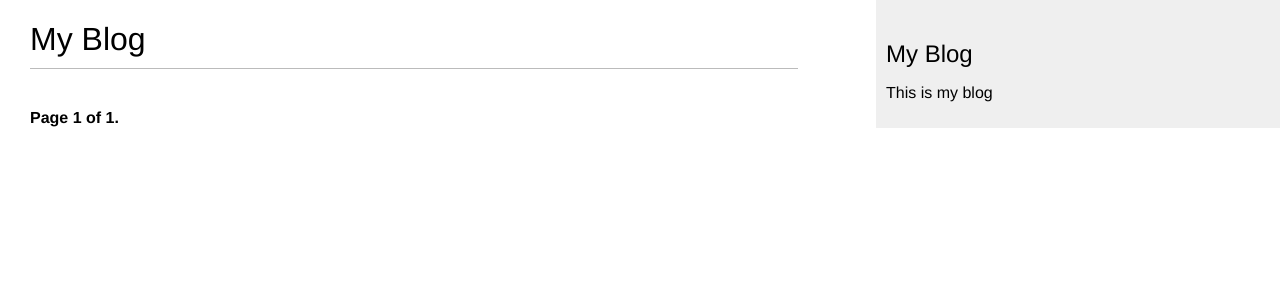
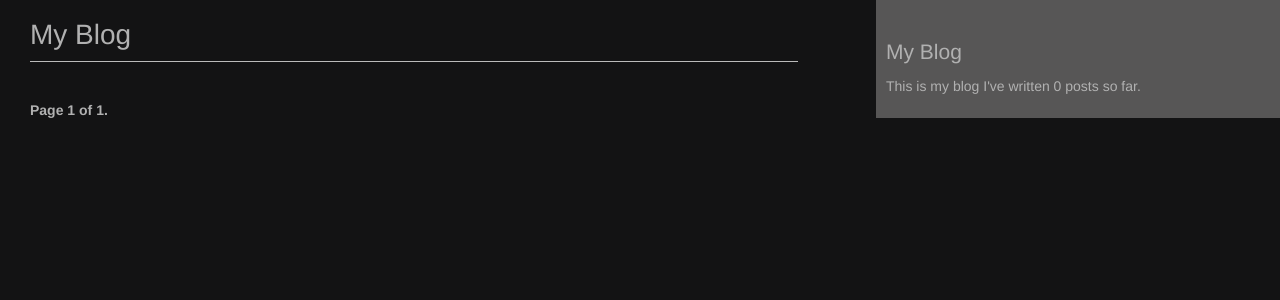
Before and after one commit to kravchend/Site_Blog_Django_project, a Django app: page /blog/ in a window 1280 px wide. Shown: the top 300 px of the page. Run offline with Django 5.2, Linux system fonts and the light colour scheme; data that the repository does not hold is empty.

Commit message:
Добавлены теги и изменены стили

```diff
--- a/blog/models.py
+++ b/blog/models.py
@@ -2,6 +2,7 @@ from django.db import models
 from django.utils import timezone
 from django.contrib.auth.models import User
 from django.urls import reverse
+from taggit.managers import TaggableManager
 
 # Create your models here.
 class PublishedManager(models.Manager):
@@ -32,6 +33,7 @@ class Post(models.Model):
 
     objects = models.Manager()
     published = PublishedManager()
+    tags = TaggableManager()
 
     class Meta:
         ordering = ['-publish',]
--- a/blog/static/css/blog.css
+++ b/blog/static/css/blog.css
@@ -2,6 +2,9 @@ body {
     margin:0;
     padding:0;
     font-family:helvetica, sans-serif;
+    font-size:14px;
+    color: #b1b1b1;
+    background: #131314;
 }
 
 a {
@@ -30,7 +33,7 @@ h2 {
     float:right;
     width:30%;
     padding:10px;
-    background:#efefef;
+    background: #575656;
     height:100%;
 }
 
--- a/blog/templates/blog/base.html
+++ b/blog/templates/blog/base.html
@@ -1,6 +1,6 @@
+{% load blog_tags %}
 {% load static %}
 <!DOCTYPE html>
-<html lang="en">
 </html>
 <head>
     <meta charset="UTF-8">
@@ -14,7 +14,10 @@
     </div>
     <div id="sidebar">
         <h2>My Blog</h2>
-        <p>This is my blog</p>
+        <p>
+            This is my blog
+            I've written {% total_posts %} posts so far.
+        </p>
     </div>
 </body>
 </html>
--- a/blog/templates/blog/post/list.html
+++ b/blog/templates/blog/post/list.html
@@ -4,16 +4,25 @@
 
 {% block content %}
     <h1>My Blog</h1>
+    {% if tag %}
+        <h2>Posts tagged with "{{ tag.name }}"</h2>
+    {% endif %}
     {% for post in posts %}
         <h2>
             <a href="{{ post.get_absolute_url }}">
                 {{ post.title }}
             </a>
         </h2>
+        <p class="tags">
+        {% for tag in post.tags.all %}
+            <a href="{% url 'blog:post_list_by_tag' tag.slug %}">{{ tag.name }}</a>
+            {% if not forloop.last %}, {% endif %}
+        {% endfor %}
+        </p>
         <p class="date">
             Published: {{ post.publish }} by {{ post.author }}
         </p>
         {{ post.body | truncatewords:30 | linebreaks }}
     {% endfor %}
-    {% include "pagination.html" with page=page_obj %}
+    {% include "pagination.html" with page=posts %}
 {% endblock %}
--- /dev/null
+++ b/blog/templatetags/blog_tags.py
@@ -0,0 +1,8 @@
+from django import template
+from ..models import Post
+
+register = template.Library()
+
+@register.simple_tag
+def total_posts():
+    return Post.published.count()
--- a/blog/urls.py
+++ b/blog/urls.py
@@ -6,8 +6,10 @@ app_name = 'blog'
 
 urlpatterns = [
     # представления поста
-    # path('', views.post_list, name='post_list'),
-    path('', views.PostListView.as_view(), name='post_list'),
+    path('', views.post_list, name='post_list'),
+    # path('', views.PostListView.as_view(), name='post_list'),
+    path('tag/<slug:tag_slug>/',
+         views.post_list, name='post_list_by_tag'),
     path('<int:year>/<int:month>/<int:day>/<slug:post>/',
          views.post_detail,
          name='post_detail'),
--- a/blog/views.py
+++ b/blog/views.py
@@ -5,10 +5,16 @@ from .models import Post, Comment
 from django.core.paginator import Paginator, EmptyPage, PageNotAnInteger
 from django.core.mail import send_mail
 from django.views.decorators.http import require_POST
+from taggit.models import Tag
+from django.db.models import Count
 
 # Create your views here.
-def post_list(request):
+def post_list(request, tag_slug=None):
     post_list = Post.published.all()
+    tag = None
+    if tag_slug:
+        tag = get_object_or_404(Tag, slug=tag_slug)
+        post_list = post_list.filter(tags__in=[tag])
     # Постраничная разбивка с 3 постами на страницу
     paginator = Paginator(post_list, 3)
     page_number = request.GET.get('page', 1)
@@ -22,7 +28,8 @@ def post_list(request):
         posts = paginator.page(paginator.num_pages)
     return render(request,
                   'blog/post/list.html',
-                  {'posts': posts})
+                  {'posts': posts,
+                   'tag': tag,})
 
 
 def post_detail(request, year, month, day, post):
@@ -36,11 +43,18 @@ def post_detail(request, year, month, day, post):
     comments = post.comments.filter(active=True)
     # Форма для комментирования пользователями
     form = CommentForm()
+    # Список схожих постов
+    post_tags_ids = post.tags.values_list('id', flat=True)
+    similar_posts = Post.published.filter(tags__in=post_tags_ids)\
+                    .exclude(id=post.id)
+    similar_posts = similar_posts.annotate(same_tags=Count('tags'))\
+                    .order_by('-same_tags','-publish')[:4]
     return render(request,
                   'blog/post/detail.html',
                   {'post': post,
                    'comments': comments,
-                   'form': form,})
+                   'form': form,
+                   'similar_posts': similar_posts,})
 
 
 class PostListView(ListView):
--- a/mysite/settings.py
+++ b/mysite/settings.py
@@ -36,7 +36,8 @@ INSTALLED_APPS = [
     'django.contrib.sessions',
     'django.contrib.messages',
     'django.contrib.staticfiles',
-    'blog.apps.BlogConfig'
+    'blog.apps.BlogConfig',
+    'taggit'
 ]
 
 MIDDLEWARE = [
```
Also changed, not shown: blog/templates/blog/post/detail.html (+12 -4 lines), blog/templatetags/__init__.py (added).
